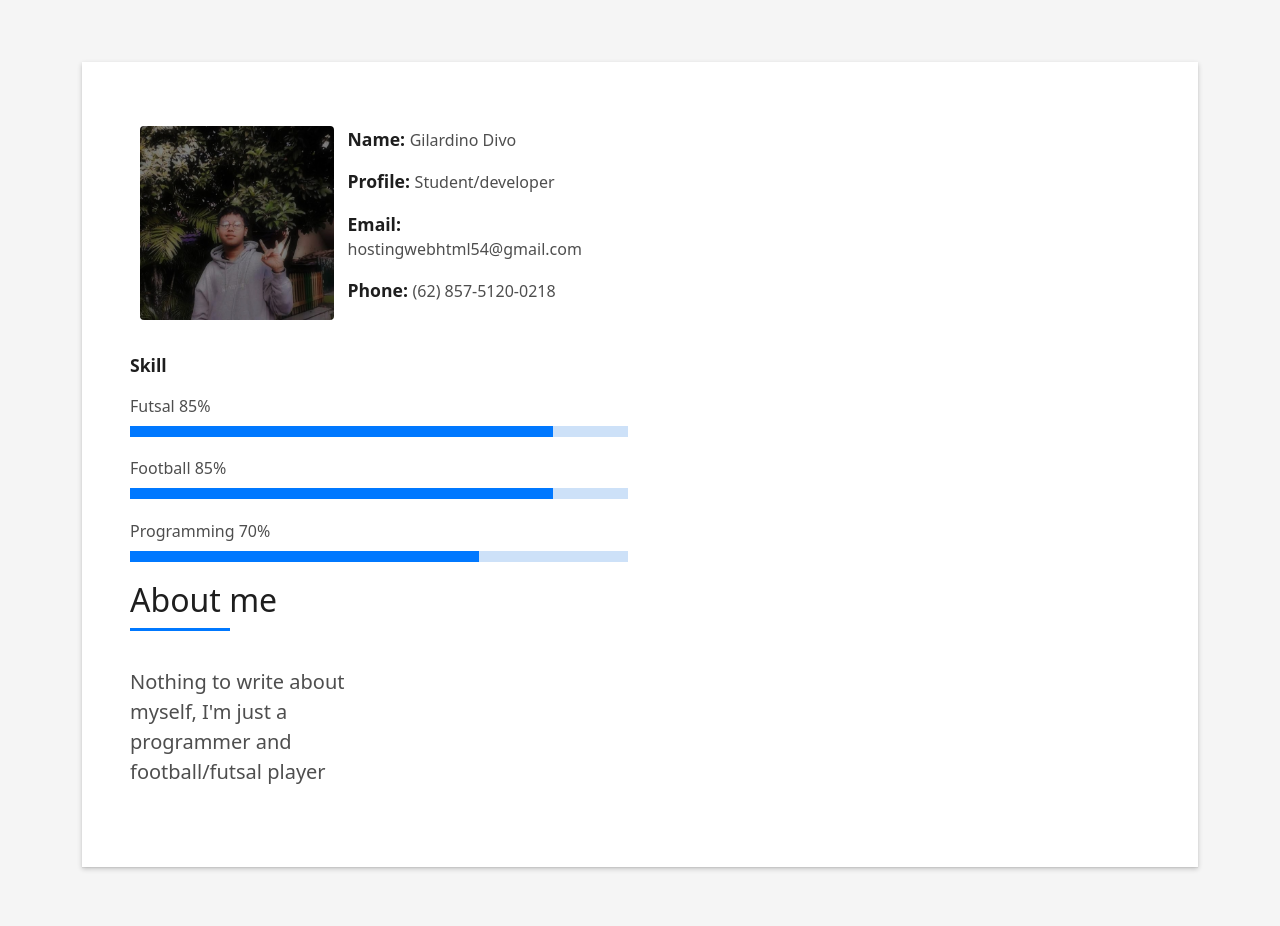
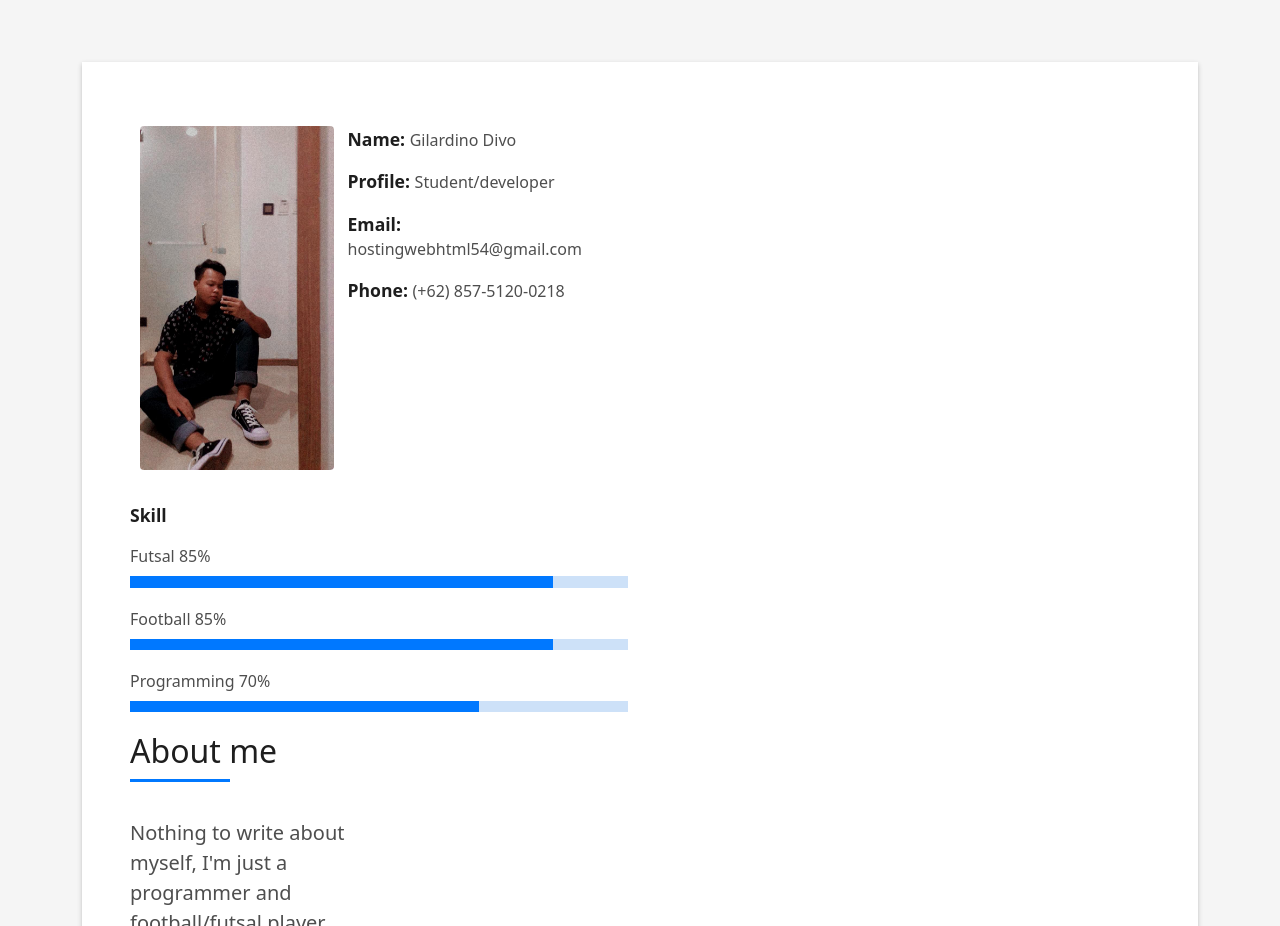
Before and after one commit to Gilardinosetiawan54/divo, a plain HTML site: page index.html in a window 1280 px wide. Shown: the part 802-1728 px from the top of the page. Drawn offline with Linux system fonts and the light colour scheme.

Commit message:
mengubah gambar lama  menjadi gambar baru

```diff
--- a/index.html
+++ b/index.html
@@ -5,7 +5,7 @@
   <meta charset="utf-8">
   <meta content="width=device-width, initial-scale=1.0" name="viewport">
 
-  <title>Gilardino Divo Setiawan  </title>
+  <title>Gilardino Divo Setiawan </title>
   <meta content="" name="description">
   <meta content="" name="keywords">
 
@@ -61,7 +61,7 @@
         <div class="container">
           <!--<p class="display-6 color-d">Hello, world!</p>-->
           <h1 class="hero-title mb-4">I am Gilardino Divo</h1>
-          <p class="hero-subtitle"><span class="typed" data-typed-items="Student, Designer, Programming, Developer, football player , and Futsal player"></span></p>
+          <p class="hero-subtitle"><span class="typed" data-typed-items="Student, Designer, Programmer, Developer, football player , and Futsal player"></span></p>
           <!-- <p class="pt-3"><a class="btn btn-primary btn js-scroll px-4" href="#about" role="button">Learn More</a></p> -->
         </div>
       </div>
@@ -81,7 +81,7 @@
                   <div class="row">
                     <div class="col-sm-6 col-md-5">
                       <div class="about-img">
-                        <img src="assets/img/sd.jpg" class="img-fluid rounded b-shadow-a" alt="">
+                        <img src="assets/img/divxoo.jpg" class="img-fluid rounded b-shadow-a" alt="">
                       </div>
                     </div>
                     <div class="col-sm-6 col-md-7">
@@ -89,7 +89,7 @@
                         <p><span class="title-s">Name: </span> <span>Gilardino Divo</span></p>
                         <p><span class="title-s">Profile: </span> <span>Student/developer</span></p>
                         <p><span class="title-s">Email: </span> <span>hostingwebhtml54@gmail.com</span></p>
-                        <p><span class="title-s">Phone: </span> <span>(62) 857-5120-0218</span></p>
+                        <p><span class="title-s">Phone: </span> <span>(+62) 857-5120-0218</span></p>
                       </div>
                     </div>
                   </div>
```
Also changed, not shown: assets/img/divxoo.jpg (added).
